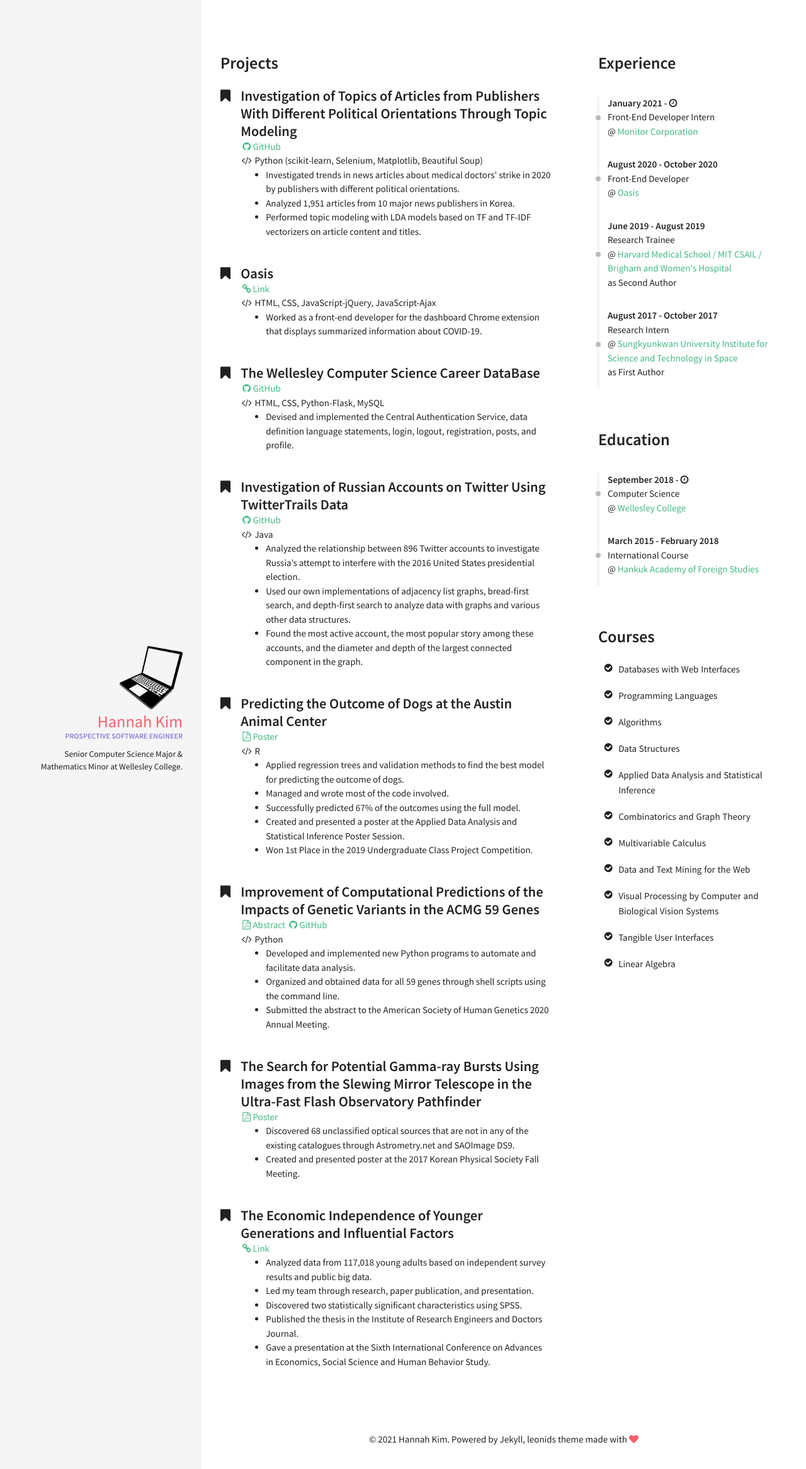
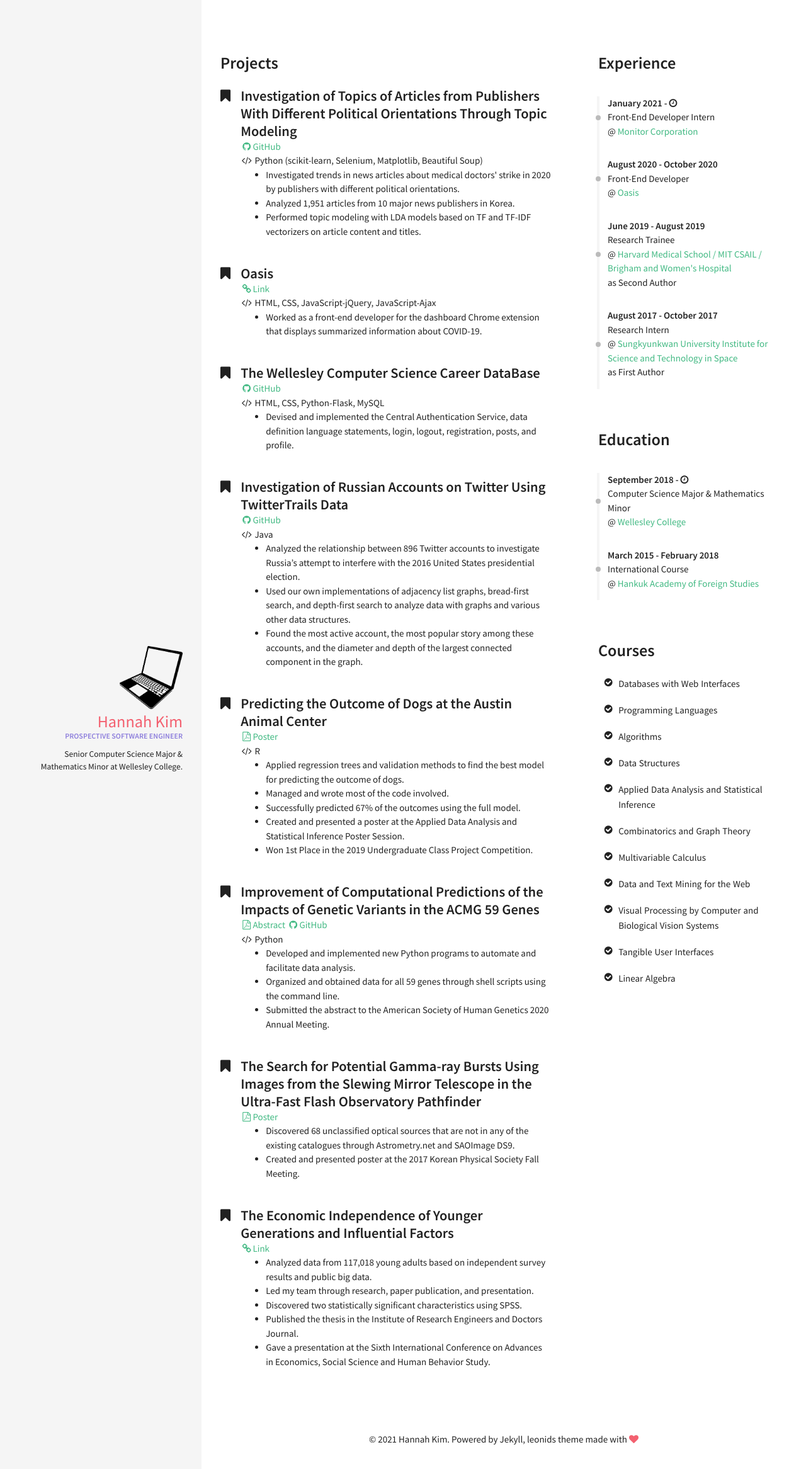
Before and after one commit to hskim37/hskim37.github.io, a Jekyll site: the page built from index.html, in a window 1280 px wide. Shown: the top 2333 px of the page at 63% size. Built offline with Jekyll 4.4.1, drawn with Linux system fonts in a browser that asks for light colours.

Commit message:
Update education.yml

```diff
--- a/_data/index/education.yml
+++ b/_data/index/education.yml
@@ -1,7 +1,7 @@
 - name: Wellesley College
   link: https://www.wellesley.edu/
   date: September 2018 - <i class="fa fa-clock-o" aria-hidden="true" title="Until Now"></i>
-  job: Computer Science
+  job: Computer Science Major & Mathematics Minor
 
 - name: Hankuk Academy of Foreign Studies
   link: https://en.wikipedia.org/wiki/Hankuk_Academy_of_Foreign_Studies
```
